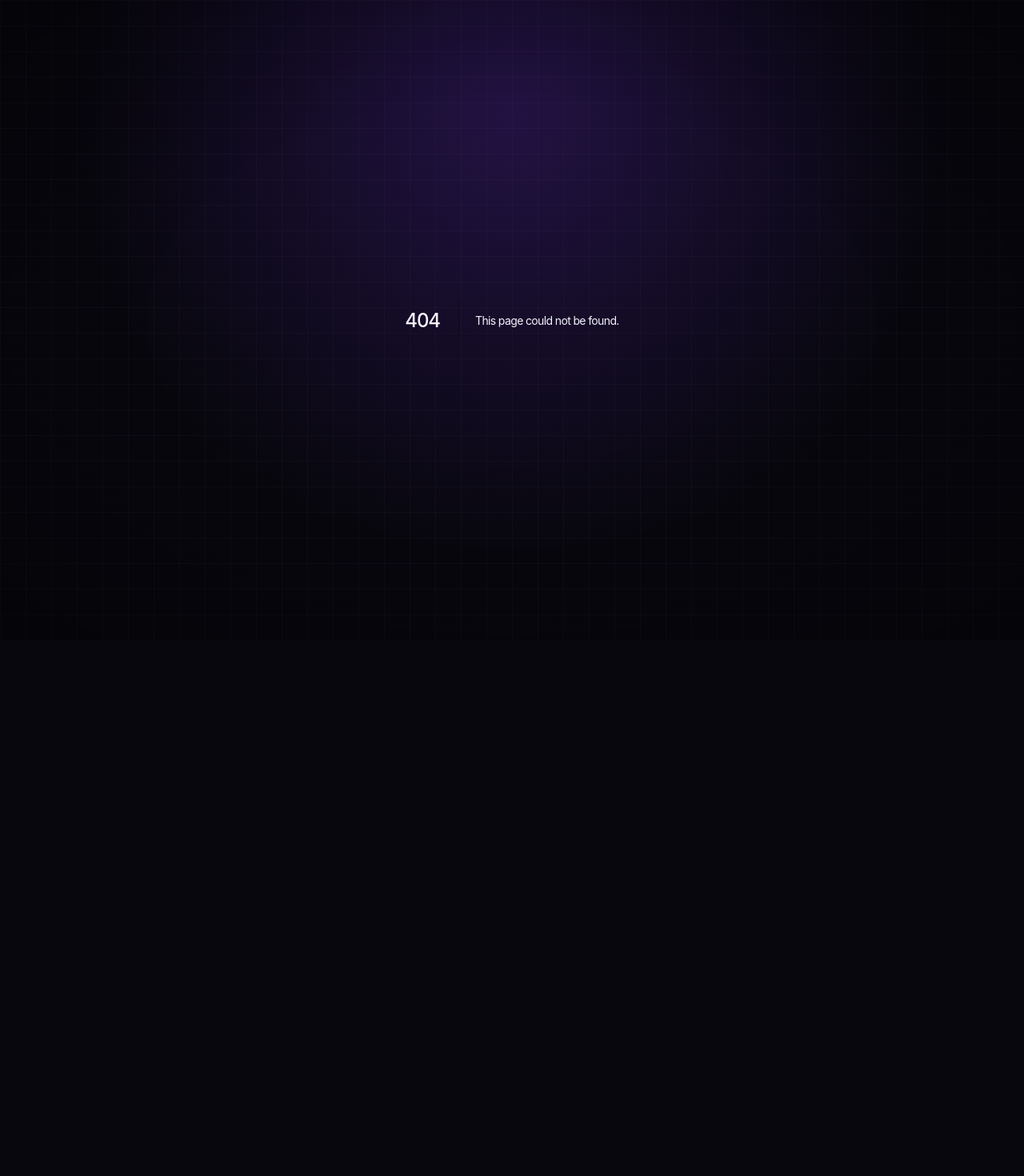
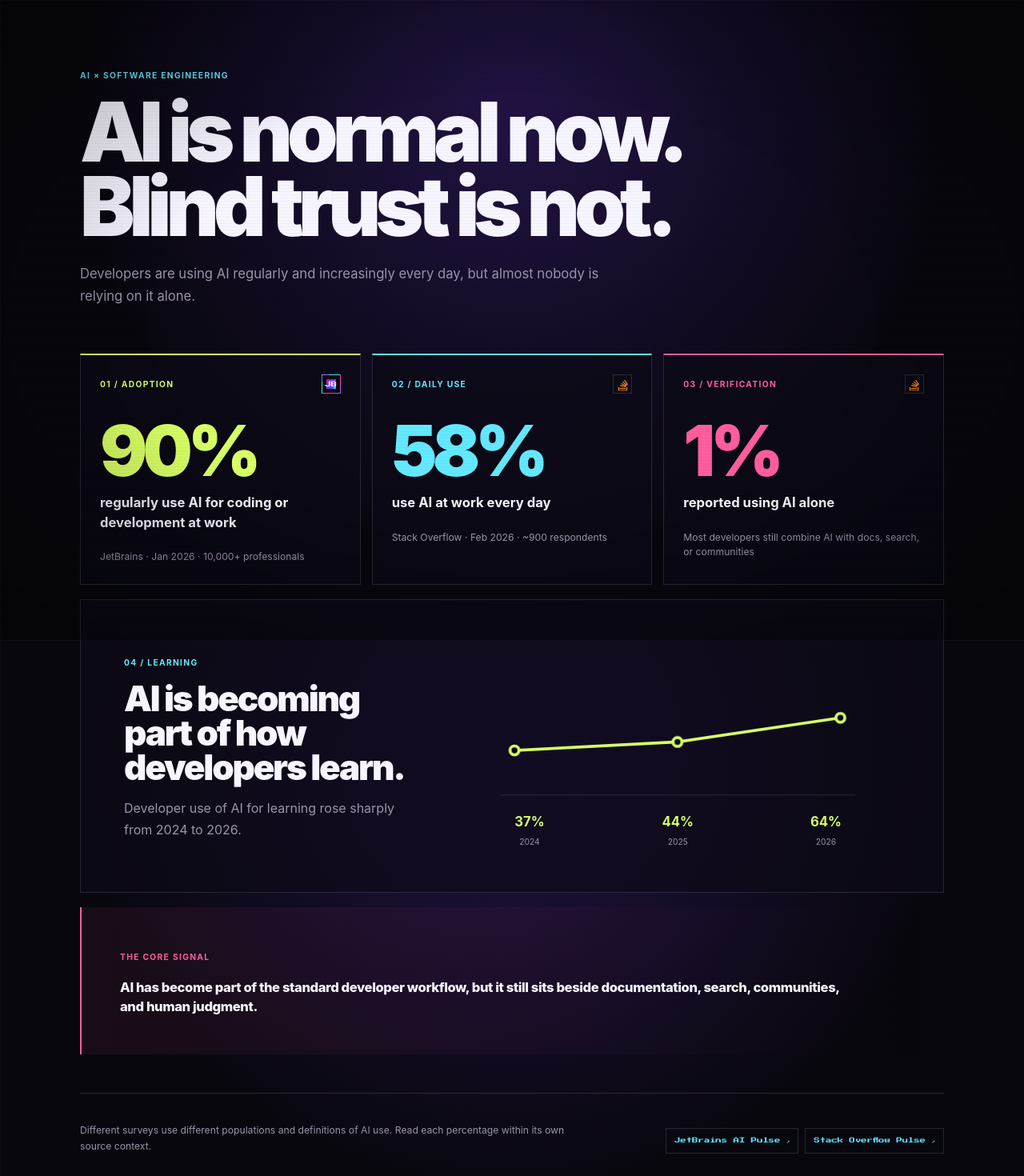
Before and after one commit to uhanku/uhanku-labs, a Next.js app: page /ex/ai-swe-stats in a window 1280 px wide. Before the commit this address had no page. Shown: the top 1470 px of the page at 80% size. Before the commit the page ends 800 px from the top, so only its background shows below. Built offline with nearby package versions, Linux system fonts and the light colour scheme.

Commit message:
Add ai-swe-stats example page

```diff
--- /dev/null
+++ b/app/ex/ai-swe-stats/page.module.css
@@ -0,0 +1,148 @@
+.page {
+  width: min(1080px, calc(100% - 36px));
+  margin: 0 auto;
+  padding: 86px 0 48px;
+}
+
+.hero {
+  max-width: 820px;
+  margin-bottom: 58px;
+}
+
+.eyebrow,
+.sectionLabel,
+.takeawayLabel {
+  margin: 0;
+  color: var(--arcade-cyan);
+  font-size: var(--text-xs);
+  font-weight: 700;
+  letter-spacing: 0.13em;
+}
+
+.hero h1 {
+  margin: 17px 0 24px;
+  font-size: clamp(3rem, 8vw, 6.4rem);
+  line-height: 0.9;
+  letter-spacing: -0.07em;
+}
+
+.intro {
+  max-width: 700px;
+  margin: 0;
+  color: var(--arcade-muted);
+  font-size: var(--text-lg);
+  line-height: 1.7;
+}
+
+.headlineGrid {
+  display: grid;
+  grid-template-columns: repeat(3, minmax(0, 1fr));
+  gap: 14px;
+}
+
+.learningCard {
+  display: grid;
+  grid-template-columns: 0.8fr 1.2fr;
+  gap: 44px;
+  align-items: center;
+  padding: clamp(30px, 5vw, 54px);
+  margin-top: 18px;
+  border: 1px solid var(--arcade-line);
+  background: rgba(13, 11, 23, 0.7);
+}
+
+.learningCopy h2 {
+  margin: 12px 0 16px;
+  font-size: var(--text-xl);
+  line-height: 0.98;
+  letter-spacing: -0.05em;
+}
+
+.learningCopy p {
+  margin: 0;
+  color: var(--arcade-muted);
+  line-height: 1.65;
+}
+
+.takeaway {
+  padding: clamp(28px, 5vw, 48px);
+  margin-top: 18px;
+  border-left: 2px solid var(--arcade-hot);
+  background: linear-gradient(90deg, rgba(255, 93, 158, 0.07), transparent);
+}
+
+.takeawayLabel {
+  color: var(--arcade-hot);
+}
+
+.takeaway p {
+  max-width: 900px;
+  margin: 15px 0 0;
+  color: var(--arcade-ink);
+  font-size: var(--text-lg);
+  font-weight: 760;
+  line-height: 1.45;
+  letter-spacing: -0.025em;
+}
+
+.footer {
+  display: flex;
+  justify-content: space-between;
+  gap: 30px;
+  align-items: flex-end;
+  padding-top: 36px;
+  margin-top: 48px;
+  border-top: 1px solid var(--arcade-line);
+}
+
+.footer > p {
+  max-width: 620px;
+  margin: 0;
+  color: var(--arcade-muted);
+  font-size: var(--text-sm);
+  line-height: 1.6;
+}
+
+.sources {
+  display: flex;
+  gap: 8px;
+  flex-wrap: wrap;
+  justify-content: flex-end;
+}
+
+.sources a {
+  padding: 9px 10px;
+  border: 1px solid var(--arcade-line);
+  color: var(--arcade-cyan);
+  font-family: var(--mono);
+  font-size: var(--text-2xs);
+  text-decoration: none;
+  transition:
+    color var(--duration-fast) var(--ease-out),
+    border-color var(--duration-fast) var(--ease-out),
+    background var(--duration-fast) var(--ease-out);
+}
+
+.sources a:hover,
+.sources a:focus-visible {
+  color: var(--arcade-bg);
+  border-color: var(--arcade-cyan);
+  outline: none;
+  background: var(--arcade-cyan);
+}
+
+@media (max-width: 840px) {
+  .headlineGrid,
+  .learningCard {
+    grid-template-columns: 1fr;
+  }
+
+  .footer {
+    align-items: flex-start;
+    flex-direction: column;
+  }
+
+  .sources {
+    justify-content: flex-start;
+  }
+}
--- /dev/null
+++ b/app/ex/ai-swe-stats/page.tsx
@@ -0,0 +1,120 @@
+import type { Metadata } from 'next';
+
+import { MetricCard, TrendChart, type TrendChartPoint } from '@/components/stats';
+
+import styles from './page.module.css';
+
+export const metadata: Metadata = {
+  title: 'AI in the Developer Workflow',
+  description:
+    'A minimal visual summary of AI adoption, daily use, learning, and verification habits among developers.',
+};
+
+const learningTrend: readonly TrendChartPoint[] = [
+  { label: '2024', value: 37 },
+  { label: '2025', value: 44 },
+  { label: '2026', value: 64 },
+] as const;
+
+export default function AiSweStatsPage() {
+  return (
+    <main className={styles.page}>
+      <header className={`${styles.hero} arcade-reveal`}>
+        <p className={styles.eyebrow}>AI × SOFTWARE ENGINEERING</p>
+        <h1>
+          AI is normal now.
+          <br />
+          Blind trust is not.
+        </h1>
+        <p className={styles.intro}>
+          Developers are using AI regularly and increasingly every day, but almost
+          nobody is relying on it alone.
+        </p>
+      </header>
+
+      <section
+        className={`${styles.headlineGrid} arcade-reveal arcade-reveal--2`}
+        aria-label="Key AI developer statistics"
+      >
+        <MetricCard
+          index="01"
+          title="ADOPTION"
+          value={90}
+          description="regularly use AI for coding or development at work"
+          footnote="JetBrains · Jan 2026 · 10,000+ professionals"
+          source="jetbrains"
+          tone="acid"
+        />
+
+        <MetricCard
+          index="02"
+          title="DAILY USE"
+          value={58}
+          description="use AI at work every day"
+          footnote="Stack Overflow · Feb 2026 · ~900 respondents"
+          source="stackoverflow"
+          tone="cyan"
+        />
+
+        <MetricCard
+          index="03"
+          title="VERIFICATION"
+          value={1}
+          description="reported using AI alone"
+          footnote="Most developers still combine AI with docs, search, or communities"
+          source="stackoverflow"
+          tone="hot"
+        />
+      </section>
+
+      <section
+        className={`${styles.learningCard} arcade-reveal arcade-reveal--3`}
+        aria-labelledby="learning-title"
+      >
+        <div className={styles.learningCopy}>
+          <span className={styles.sectionLabel}>04 / LEARNING</span>
+          <h2 id="learning-title">AI is becoming part of how developers learn.</h2>
+          <p>Developer use of AI for learning rose sharply from 2024 to 2026.</p>
+        </div>
+
+        <TrendChart
+          points={learningTrend}
+          ariaLabel="Developers using AI to learn: 37% in 2024, 44% in 2025, 64% in 2026"
+          tone="acid"
+        />
+      </section>
+
+      <section className={`${styles.takeaway} arcade-reveal arcade-reveal--4`}>
+        <span className={styles.takeawayLabel}>THE CORE SIGNAL</span>
+        <p>
+          AI has become part of the standard developer workflow, but it still sits
+          beside documentation, search, communities, and human judgment.
+        </p>
+      </section>
+
+      <footer className={styles.footer}>
+        <p>
+          Different surveys use different populations and definitions of AI use.
+          Read each percentage within its own source context.
+        </p>
+
+        <div className={styles.sources}>
+          <a
+            href="https://blog.jetbrains.com/research/2026/04/which-ai-coding-tools-do-developers-actually-use-at-work/"
+            target="_blank"
+            rel="noreferrer"
+          >
+            JetBrains AI Pulse ↗
+          </a>
+          <a
+            href="https://stackoverflow.blog/2026/03/16/domain-expertise-still-wanted-the-latest-trends-in-ai/"
+            target="_blank"
+            rel="noreferrer"
+          >
+            Stack Overflow Pulse ↗
+          </a>
+        </div>
+      </footer>
+    </main>
+  );
+}
```
